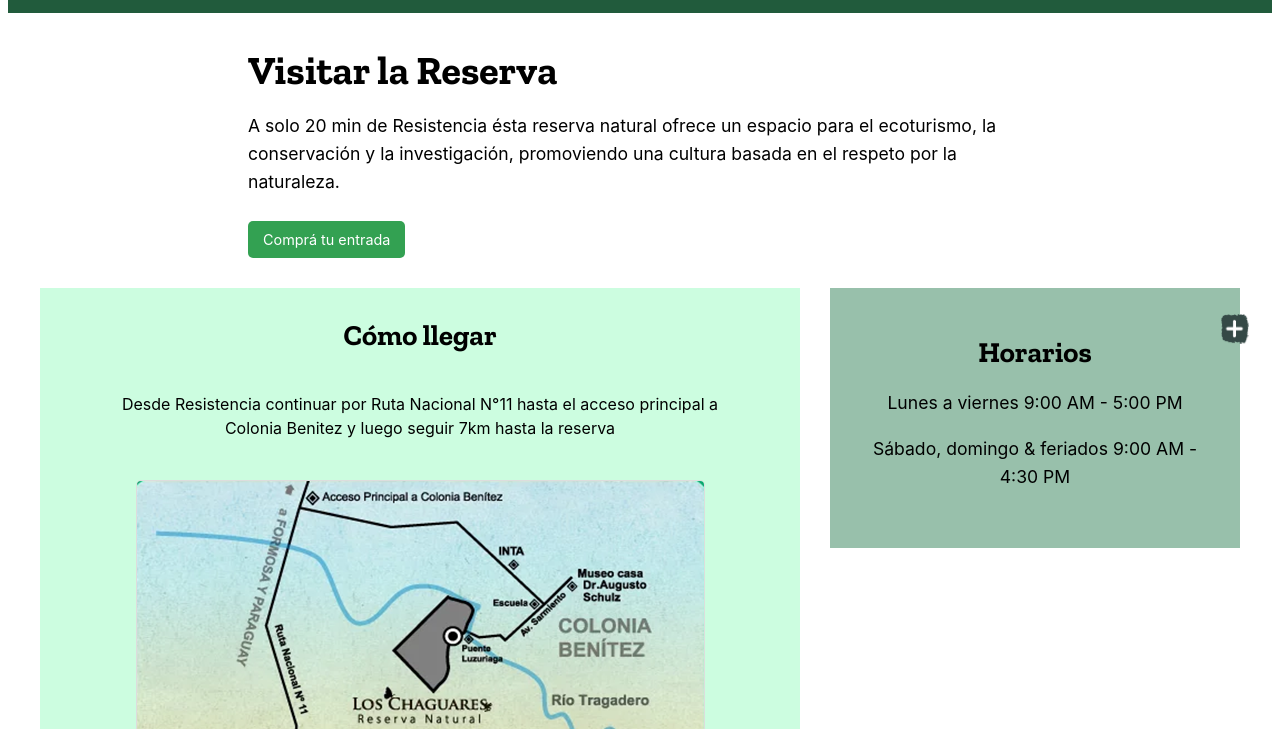
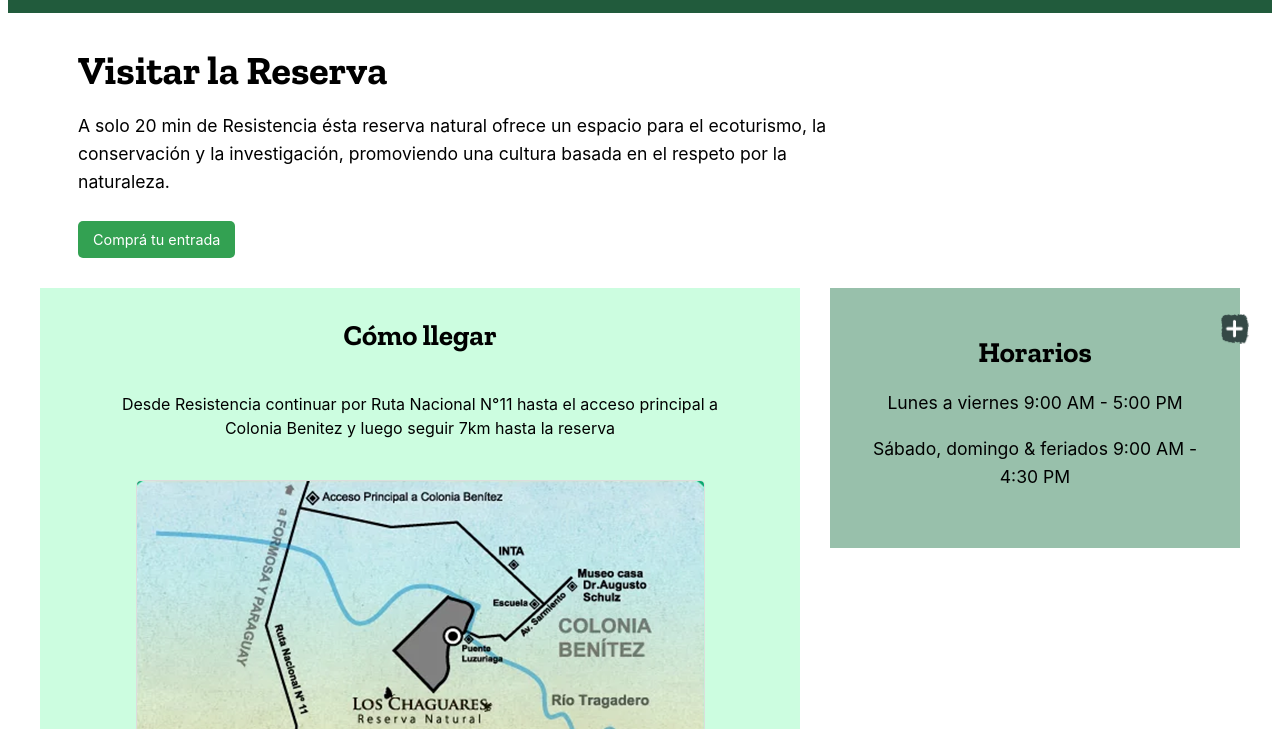
Before and after one commit to Compu3Unla/los-chaguares-reserva-2025-1, a plain HTML site: page planeatuvisita.html in a window 1280 px wide. Shown: the part 71-800 px from the top of the page. Drawn offline with nearby package versions, Linux system fonts and the light colour scheme.

Commit message:
Update estilos.css

```diff
--- a/estilos.css
+++ b/estilos.css
@@ -573,7 +573,7 @@ main.quehacer-act h1 {
     padding: 10px 15px;
     text-decoration: none;
     border-radius: 5px;
-    margin-left:240px;
+    margin-left: 70px;
     font-size: 0.9em;
     text-align: center;
     align-self: flex-start;
@@ -583,7 +583,7 @@ main.quehacer-act h1 {
 #reservas h1 {
     font-size: 2.5em;
     color: black;
-    margin-left: 240px;
+    margin-left: 70px;
     margin-bottom: 15px;
 }
 
@@ -591,7 +591,7 @@ main.quehacer-act h1 {
     font-family: 'Inter', sans-serif;
     font-size: 1.1em;
     line-height: 1.6;
-    margin-left: 240px;
+    margin-left: 70px;
     margin-bottom: 25px;
     max-width: 760px;
 }
@@ -795,7 +795,7 @@ main.quehacer-act h1 {
     align-items: center;
     padding: 50px;
     margin-bottom: 60px;
-    margin-left:300px;
+    margin-left: 190px;
 }
 
 
@@ -843,7 +843,7 @@ main.quehacer-act h1 {
 
 .la-galery h1{
     font-size: 2.5em;
-    margin-left: 300px;
+    margin-left: 190px;
 }
 
 #galeria-oculta {
```
